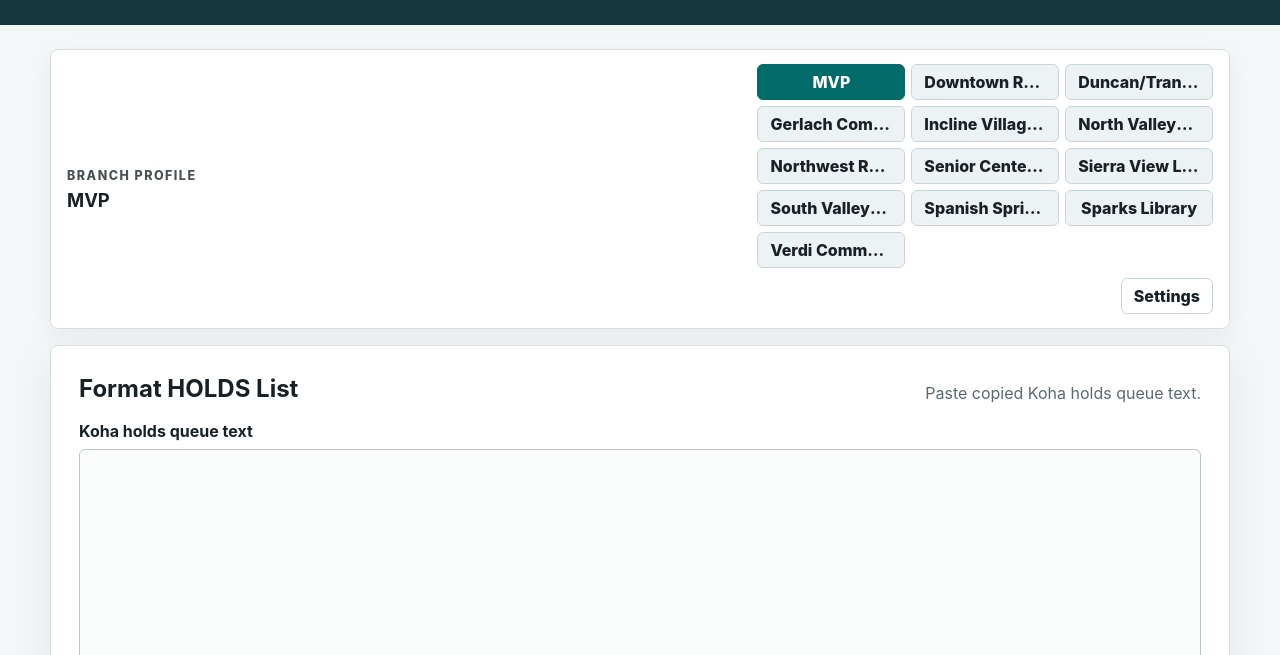
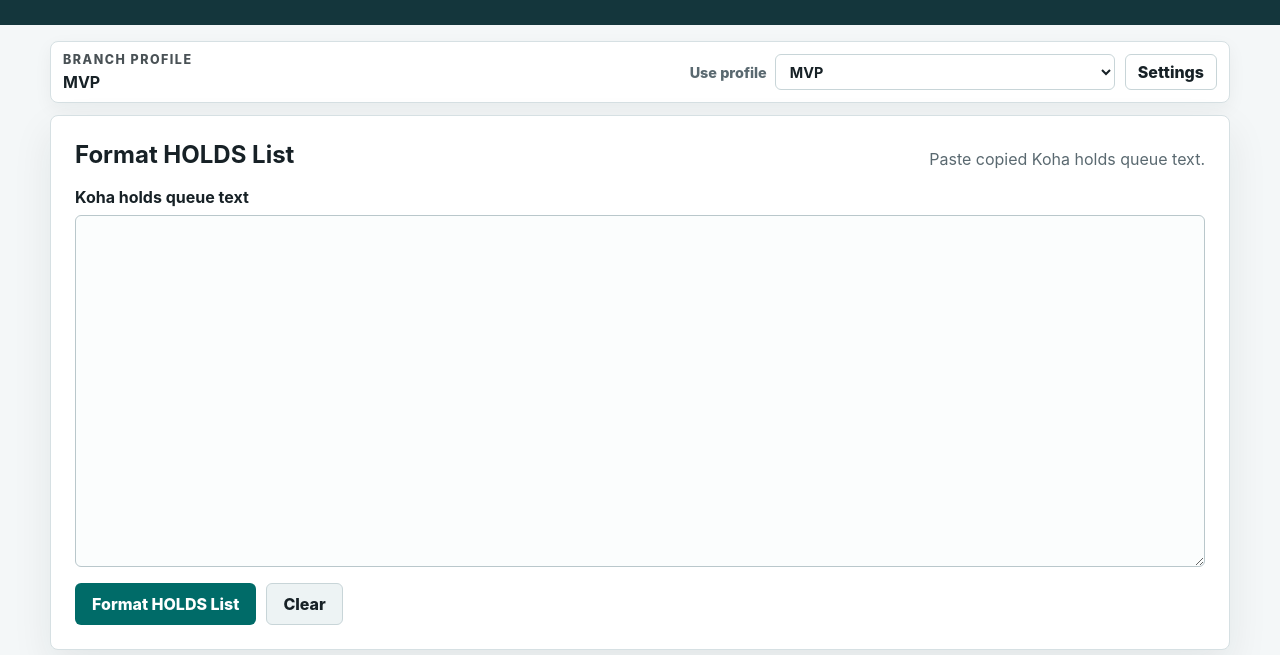
Before and after one commit to mitchwinterman/SHIM, a website with bundled scripts: page index.html in a window 1280 px wide. Shown: the part 145-800 px from the top of the page. Built offline with nearby package versions, Linux system fonts and the light colour scheme.

Commit message:
Compact branch selector layout

```diff
--- a/css/styles.css
+++ b/css/styles.css
@@ -66,60 +66,59 @@ body {
 
 main {
   width: min(1180px, calc(100% - 32px));
-  margin: 24px auto 56px;
+  margin: 16px auto 48px;
 }
 
 .branch-panel {
   display: flex;
   align-items: center;
   justify-content: space-between;
-  gap: 18px;
-  margin-bottom: 16px;
-  padding: 14px 16px;
+  gap: 14px;
+  margin-bottom: 12px;
+  padding: 10px 12px;
   background: var(--surface);
   border: 1px solid var(--line);
   border-radius: 8px;
-  box-shadow: 0 8px 24px rgba(23, 33, 38, 0.06);
+  box-shadow: 0 6px 18px rgba(23, 33, 38, 0.05);
 }
 
 .branch-panel h2 {
   margin: 0;
-  font-size: 1.15rem;
+  font-size: 1rem;
+  line-height: 1.2;
+}
+
+.branch-summary {
+  min-width: 0;
 }
 
 .branch-controls {
   display: flex;
   align-items: center;
-  flex-wrap: wrap;
+  flex-wrap: nowrap;
   justify-content: flex-end;
   gap: 10px;
 }
 
-.branch-selector {
-  display: grid;
-  grid-template-columns: repeat(auto-fit, minmax(128px, 1fr));
-  gap: 6px;
-  width: min(820px, 100%);
-}
-
-.branch-option {
-  width: 100%;
-  min-height: 36px;
-  inline-size: 100%;
-  padding: 0 12px;
-  overflow: hidden;
-  text-overflow: ellipsis;
-  white-space: nowrap;
-  color: var(--ink);
-  background: #edf3f4;
-  border-color: #c8d5d8;
+.branch-select-label {
+  display: flex;
+  align-items: center;
+  gap: 8px;
+  color: var(--muted);
+  font-size: 0.9rem;
   font-weight: 800;
 }
 
-.branch-option.is-selected {
-  color: #ffffff;
-  background: var(--accent);
-  border-color: var(--accent);
+.branch-select-label select {
+  width: min(340px, 42vw);
+  min-height: 36px;
+  border: 1px solid #c8d5d8;
+  border-radius: 6px;
+  padding: 0 10px;
+  color: var(--ink);
+  background: #ffffff;
+  font: inherit;
+  font-weight: 700;
 }
 
 .icon-button {
@@ -139,7 +138,7 @@ main {
   border: 1px solid var(--line);
   border-radius: 8px;
   box-shadow: var(--shadow);
-  padding: clamp(18px, 3vw, 28px);
+  padding: clamp(16px, 2.4vw, 24px);
 }
 
 .is-hidden {
@@ -169,7 +168,7 @@ main {
 textarea {
   display: block;
   width: 100%;
-  min-height: 52vh;
+  min-height: 44vh;
   resize: vertical;
   border: 1px solid #b9c7cb;
   border-radius: 6px;
--- a/index.html
+++ b/index.html
@@ -18,12 +18,15 @@
 
     <main>
       <section class="branch-panel" aria-label="Branch profile selection">
-        <div>
+        <div class="branch-summary">
           <p class="eyebrow">Branch Profile</p>
           <h2 id="active-branch-name">MVP</h2>
         </div>
         <div class="branch-controls">
-          <div id="branch-selector" class="branch-selector" role="radiogroup" aria-label="Branch profiles"></div>
+          <label class="branch-select-label" for="branch-selector">
+            <span>Use profile</span>
+            <select id="branch-selector" aria-label="Branch profiles"></select>
+          </label>
           <button id="branch-settings-button" class="icon-button" type="button" aria-label="Open branch sorting settings">Settings</button>
         </div>
       </section>
--- a/js/app.js
+++ b/js/app.js
@@ -168,22 +168,19 @@
   }
 
   function renderBranchSelector() {
-    elements.branchSelector.replaceChildren(...profiles.map((profile) => {
-      const button = el("button", {
-        className: profile.id === selectedProfileId ? "branch-option is-selected" : "branch-option",
-        type: "button",
-        role: "radio",
-        "aria-checked": profile.id === selectedProfileId ? "true" : "false"
-      }, profile.branchName || profile.name);
-      button.addEventListener("click", () => {
-        selectedProfileId = profile.id;
-        profileStore.saveSelectedProfileId(storage, selectedProfileId);
-        renderBranchSelector();
-        updateActiveBranch();
-      });
-      return button;
-    }));
+    elements.branchSelector.replaceChildren(...profiles.map((profile) => (
+      el("option", { value: profile.id }, profile.branchName || profile.name)
+    )));
+    elements.branchSelector.value = profiles.some((profile) => profile.id === selectedProfileId)
+      ? selectedProfileId
+      : shim.defaultProfileId;
   }
+
+  elements.branchSelector.addEventListener("change", () => {
+    selectedProfileId = elements.branchSelector.value;
+    profileStore.saveSelectedProfileId(storage, selectedProfileId);
+    updateActiveBranch();
+  });
 
   function updateActiveBranch() {
     const selected = getSelectedProfile();
```
